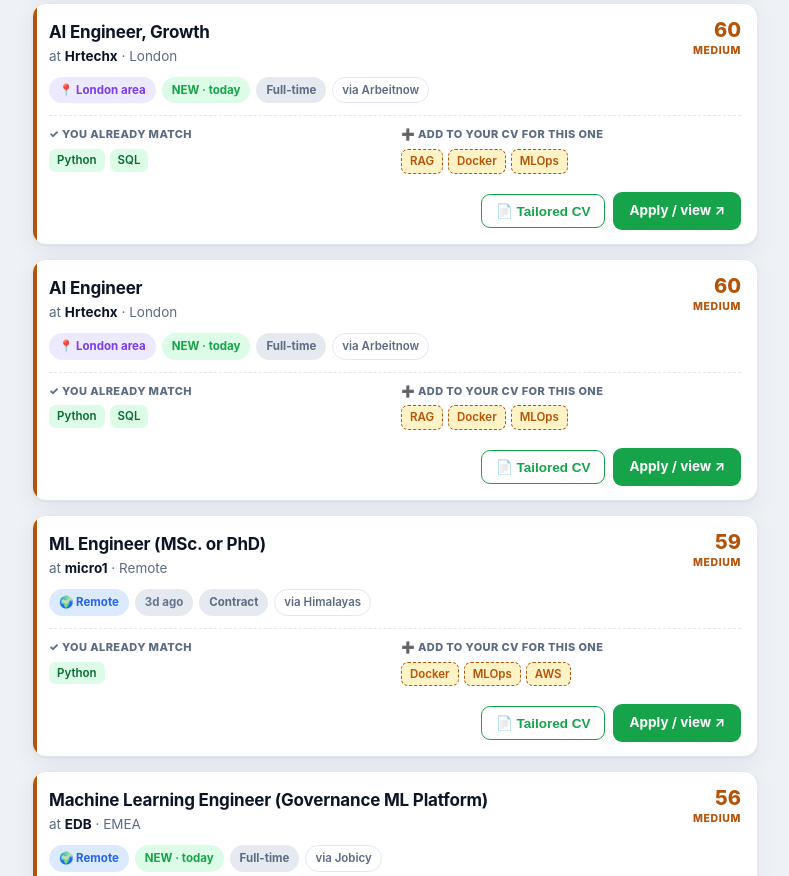
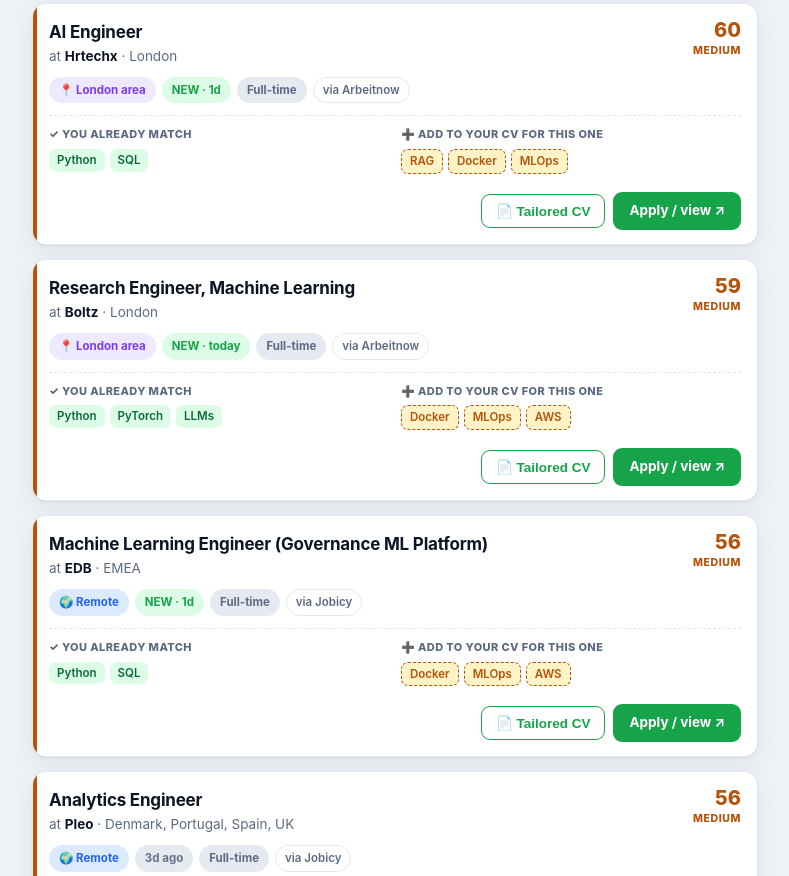
Before and after one commit to Azleem01/uk-job-tracker, a plain HTML site: page index.html in a window 1280 px wide. Shown: the part 1924-2800 px from the top of the page, without its empty margins (86-875 px from the left). Drawn offline with Linux system fonts and the light colour scheme.

Commit message:
Daily refresh: UK job listings 2026-11-19

```diff
--- a/index.html
+++ b/index.html
@@ -216,21 +216,20 @@
 
 <script>
 // ---- Data snapshot: generated 2026-08-02 from Indeed, Jooble, LinkedIn, Reed, aijobs.net (+Himalayas checked) ----
-const LAST_UPDATED = "18 Nov 2026, 15:26 UTC";
+const LAST_UPDATED = "19 Nov 2026, 15:32 UTC";
 const CV_SKILLS = ["Python","PyTorch","TensorFlow","scikit-learn","XGBoost","SQL","FastAPI","React","Next.js","Pandas","NumPy","LLMs","Adversarial ML","OCR","Data Viz"];
 
 // category: ds | mle | da | ai  ·  remote true=anywhere  ·  commutable true=London area
 const JOBS = [
-  {"t":"AI Engineering, Growth","co":"Hrtechx","loc":"London","cat":"mle","remote":false,"commutable":true,"type":"Full-time","posted":"today","age":0,"salary":"","src":"Arbeitnow","url":"https://www.arbeitnow.co.uk/jobs/companies/hrtechx/ai-engineering-growth-london-140780","like":60,"have":["Python","SQL"],"add":["RAG","Docker","MLOps"]},
-  {"t":"AI Engineer, Growth","co":"Hrtechx","loc":"London","cat":"mle","remote":false,"commutable":true,"type":"Full-time","posted":"today","age":0,"salary":"","src":"Arbeitnow","url":"https://www.arbeitnow.co.uk/jobs/companies/hrtechx/ai-engineer-growth-london-133604","like":60,"have":["Python","SQL"],"add":["RAG","Docker","MLOps"]},
-  {"t":"AI Engineer","co":"Hrtechx","loc":"London","cat":"mle","remote":false,"commutable":true,"type":"Full-time","posted":"today","age":0,"salary":"","src":"Arbeitnow","url":"https://www.arbeitnow.co.uk/jobs/companies/hrtechx/ai-engineer-london-243052","like":60,"have":["Python","SQL"],"add":["RAG","Docker","MLOps"]},
-  {"t":"Machine Learning Engineer (Governance ML Platform)","co":"EDB","loc":"EMEA","cat":"mle","remote":true,"commutable":false,"type":"Full-time","posted":"today","age":0,"salary":"","src":"Jobicy","url":"https://jobicy.com/jobs/155746-machine-learning-engineer-governance-ml-platform","like":56,"have":["Python","SQL"],"add":["Docker","MLOps","AWS"]},
-  {"t":"Machine Learning Engineer, Applied AI","co":"Actcareers","loc":"United Kingdom","cat":"ai","remote":false,"commutable":true,"type":"Full-time","posted":"1 day ago","age":1,"salary":"","src":"Arbeitnow","url":"https://www.arbeitnow.co.uk/jobs/companies/actcareers/machine-learning-engineer-applied-ai-london-473529","like":69,"have":["Python","PyTorch","LLMs"],"add":["Experimentation","RAG","LangChain"]},
-  {"t":"Machine Learning Engineer, Ranking & Retrieval","co":"Actcareers","loc":"United Kingdom","cat":"ai","remote":false,"commutable":true,"type":"Full-time","posted":"1 day ago","age":1,"salary":"","src":"Arbeitnow","url":"https://www.arbeitnow.co.uk/jobs/companies/actcareers/machine-learning-engineer-ranking-retrieval-london-382407","like":69,"have":["Python","PyTorch","LLMs"],"add":["Experimentation","RAG","LangChain"]},
-  {"t":"Data Scientist","co":"Zego","loc":"London","cat":"ds","remote":false,"commutable":true,"type":"Full-time","posted":"2 days ago","age":2,"salary":"","src":"Arbeitnow","url":"https://www.arbeitnow.co.uk/jobs/companies/zego/data-scientist-london-163679","like":65,"have":["Python","scikit-learn","SQL","NumPy"],"add":["Docker","AWS","Statistics"]},
-  {"t":"Analytics Engineer","co":"Pleo","loc":"Denmark, Portugal, Spain, UK","cat":"ds","remote":true,"commutable":false,"type":"Full-time","posted":"2 days ago","age":2,"salary":"","src":"Jobicy","url":"https://jobicy.com/jobs/155537-analytics-engineer-4","like":56,"have":["Python","SQL"],"add":["Statistics","A/B testing","Spark"]},
-  {"t":"Music & Sound Annotation Expert","co":"micro1","loc":"Remote","cat":"ai","remote":true,"commutable":false,"type":"Contract","posted":"3 days ago","age":3,"salary":"","src":"Himalayas","url":"https://himalayas.app/companies/micro1/jobs/music-sound-annotation-expert-2823077045?utm_source=api","like":66,"have":["Python","SQL"],"add":["RAG","LangChain","Hugging Face"]},
-  {"t":"ML Engineer (MSc. or PhD)","co":"micro1","loc":"Remote","cat":"mle","remote":true,"commutable":false,"type":"Contract","posted":"3 days ago","age":3,"salary":"","src":"Himalayas","url":"https://himalayas.app/companies/micro1/jobs/ml-engineer-msc-or-phd?utm_source=api","like":59,"have":["Python"],"add":["Docker","MLOps","AWS"]}
+  {"t":"Research Engineer, Machine Learning","co":"Boltz","loc":"London","cat":"mle","remote":false,"commutable":true,"type":"Full-time","posted":"today","age":0,"salary":"","src":"Arbeitnow","url":"https://www.arbeitnow.co.uk/jobs/companies/boltz/research-engineer-machine-learning-kings-cross-86169","like":59,"have":["Python","PyTorch","LLMs"],"add":["Docker","MLOps","AWS"]},
+  {"t":"AI Engineering, Growth","co":"Hrtechx","loc":"London","cat":"mle","remote":false,"commutable":true,"type":"Full-time","posted":"1 day ago","age":1,"salary":"","src":"Arbeitnow","url":"https://www.arbeitnow.co.uk/jobs/companies/hrtechx/ai-engineering-growth-london-140780","like":60,"have":["Python","SQL"],"add":["RAG","Docker","MLOps"]},
+  {"t":"AI Engineer, Growth","co":"Hrtechx","loc":"London","cat":"mle","remote":false,"commutable":true,"type":"Full-time","posted":"1 day ago","age":1,"salary":"","src":"Arbeitnow","url":"https://www.arbeitnow.co.uk/jobs/companies/hrtechx/ai-engineer-growth-london-133604","like":60,"have":["Python","SQL"],"add":["RAG","Docker","MLOps"]},
+  {"t":"AI Engineer","co":"Hrtechx","loc":"London","cat":"mle","remote":false,"commutable":true,"type":"Full-time","posted":"1 day ago","age":1,"salary":"","src":"Arbeitnow","url":"https://www.arbeitnow.co.uk/jobs/companies/hrtechx/ai-engineer-london-243052","like":60,"have":["Python","SQL"],"add":["RAG","Docker","MLOps"]},
+  {"t":"Machine Learning Engineer (Governance ML Platform)","co":"EDB","loc":"EMEA","cat":"mle","remote":true,"commutable":false,"type":"Full-time","posted":"1 day ago","age":1,"salary":"","src":"Jobicy","url":"https://jobicy.com/jobs/155746-machine-learning-engineer-governance-ml-platform","like":56,"have":["Python","SQL"],"add":["Docker","MLOps","AWS"]},
+  {"t":"Machine Learning Engineer, Applied AI","co":"Actcareers","loc":"United Kingdom","cat":"ai","remote":false,"commutable":true,"type":"Full-time","posted":"2 days ago","age":2,"salary":"","src":"Arbeitnow","url":"https://www.arbeitnow.co.uk/jobs/companies/actcareers/machine-learning-engineer-applied-ai-london-473529","like":69,"have":["Python","PyTorch","LLMs"],"add":["Experimentation","RAG","LangChain"]},
+  {"t":"Machine Learning Engineer, Ranking & Retrieval","co":"Actcareers","loc":"United Kingdom","cat":"ai","remote":false,"commutable":true,"type":"Full-time","posted":"2 days ago","age":2,"salary":"","src":"Arbeitnow","url":"https://www.arbeitnow.co.uk/jobs/companies/actcareers/machine-learning-engineer-ranking-retrieval-london-382407","like":69,"have":["Python","PyTorch","LLMs"],"add":["Experimentation","RAG","LangChain"]},
+  {"t":"Data Scientist","co":"Zego","loc":"London","cat":"ds","remote":false,"commutable":true,"type":"Full-time","posted":"3 days ago","age":3,"salary":"","src":"Arbeitnow","url":"https://www.arbeitnow.co.uk/jobs/companies/zego/data-scientist-london-163679","like":65,"have":["Python","scikit-learn","SQL","NumPy"],"add":["Docker","AWS","Statistics"]},
+  {"t":"Analytics Engineer","co":"Pleo","loc":"Denmark, Portugal, Spain, UK","cat":"ds","remote":true,"commutable":false,"type":"Full-time","posted":"3 days ago","age":3,"salary":"","src":"Jobicy","url":"https://jobicy.com/jobs/155537-analytics-engineer-4","like":56,"have":["Python","SQL"],"add":["Statistics","A/B testing","Spark"]}
 ];
 
 // ---------------- Source coverage for footer (incl. checked-but-empty) ----------------
```
